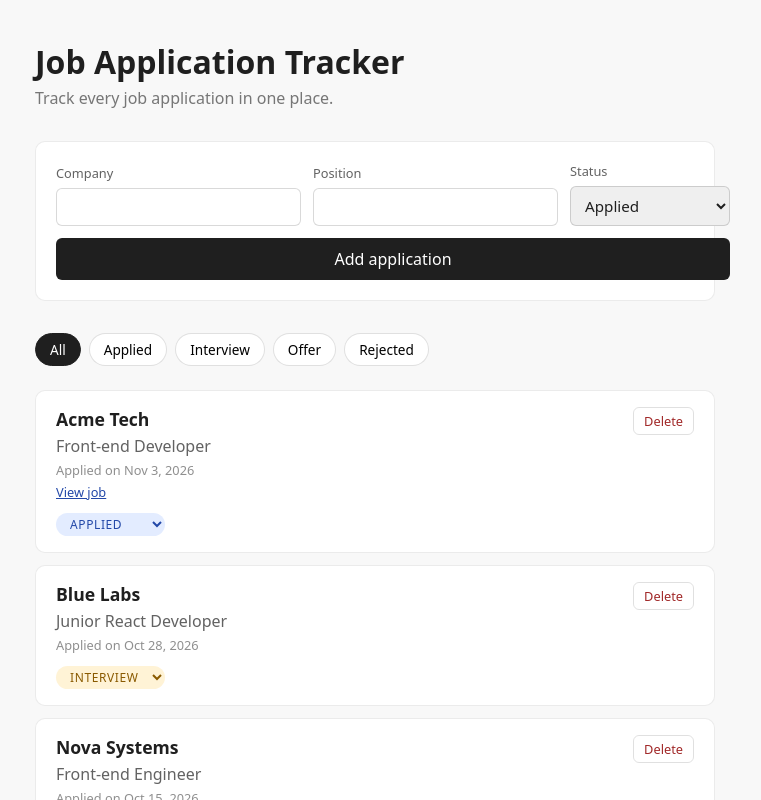
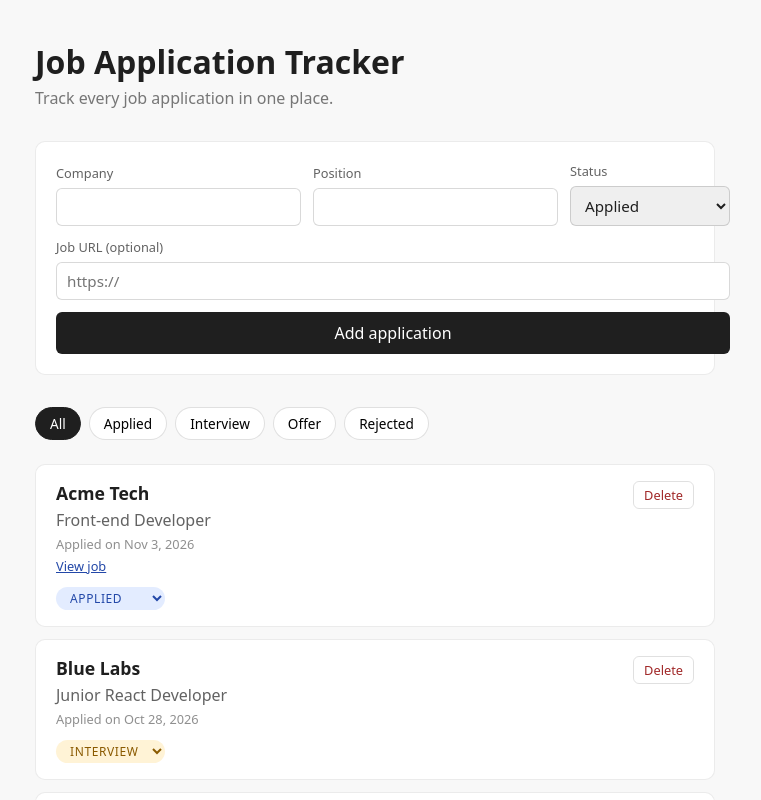
Before and after one commit to feernandoignacio/job-application-tracker, a React (Vite) app in the folder web/: page / in a window 1280 px wide. Shown: the top 800 px of the page, without its empty margins (265-1026 px from the left). Built offline with nearby package versions, Linux system fonts and the light colour scheme.

Commit message:
feat: add job URL field to form

```diff
--- a/web/src/components/ApplicationForm.css
+++ b/web/src/components/ApplicationForm.css
@@ -16,6 +16,10 @@
   gap: 6px;
   font-size: 0.8rem;
   color: rgba(31, 31, 31, 0.7);
+}
+
+.application-form .full-width {
+  grid-column: 1 / -1;
 }
 
 .application-form input,
--- a/web/src/components/ApplicationForm.tsx
+++ b/web/src/components/ApplicationForm.tsx
@@ -12,6 +12,7 @@ function ApplicationForm({ onAdd }: ApplicationFormProps) {
   const [company, setCompany] = useState('');
   const [position, setPosition] = useState('');
   const [status, setStatus] = useState<ApplicationStatus>('applied');
+  const [jobUrl, setJobUrl] = useState('');
 
   function handleSubmit(event: FormEvent<HTMLFormElement>) {
     // Impede a página de recarregar (igual ao seu e.preventDefault())
@@ -24,6 +25,8 @@ function ApplicationForm({ onAdd }: ApplicationFormProps) {
       status,
       // Data de hoje no formato AAAA-MM-DD
       appliedAt: new Date().toLocaleDateString('en-CA'),
+      // Se o campo ficou vazio, não guarda link nenhum
+      jobUrl: jobUrl.trim() || undefined,
     };
 
     onAdd(newApplication);
@@ -32,6 +35,7 @@ function ApplicationForm({ onAdd }: ApplicationFormProps) {
     setCompany('');
     setPosition('');
     setStatus('applied');
+    setJobUrl('');
   }
 
   return (
@@ -71,6 +75,16 @@ function ApplicationForm({ onAdd }: ApplicationFormProps) {
         </select>
       </label>
 
+      <label className="full-width">
+        Job URL (optional)
+        <input
+          type="url"
+          value={jobUrl}
+          onChange={(event) => setJobUrl(event.target.value)}
+          placeholder="https://"
+        />
+      </label>
+
       <button type="submit">Add application</button>
     </form>
   );
```
